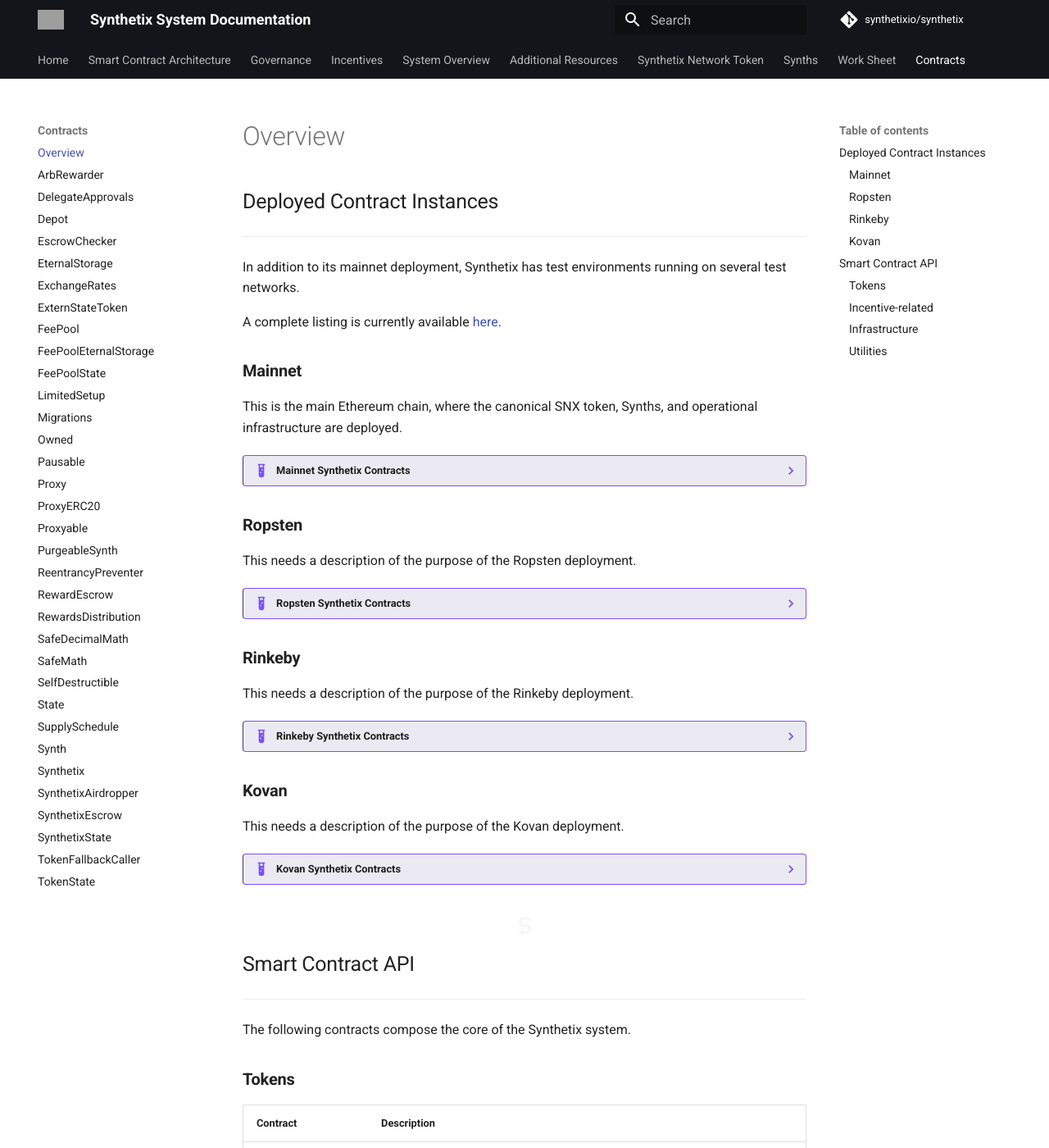
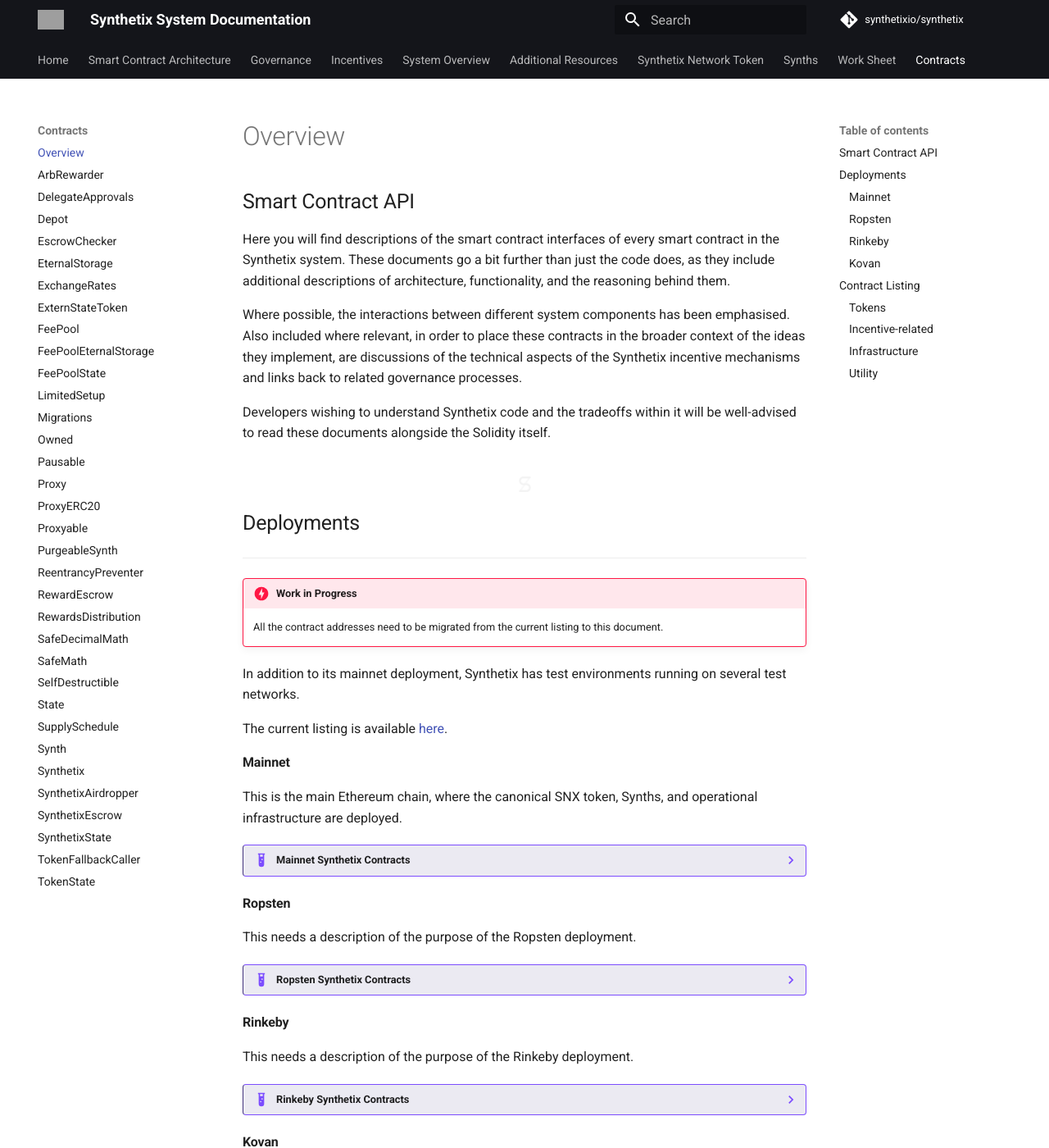
Before and after one commit to Synthetixio/synthetix, an MkDocs documentation site: the page built from docs/contracts/index.md, in a window 1280 px wide and 1400 px high. Shown: the whole window at 82% size. Built offline with MkDocs 1.6.1 and Material for MkDocs 9.7.7, drawn with Linux system fonts in a browser that asks for light colours; comment, search, counter and statistics services are not loaded; some of the changed text lies outside the part shown; grey boxes are pictures that could not be loaded.

Commit message:
Further cleanup of the contract overview page.

```diff
--- a/docs/contracts/index.md
+++ b/docs/contracts/index.md
@@ -1,35 +1,48 @@
 # Overview
 
-## Deployed Contract Instances
+## Smart Contract API
+
+Here you will find descriptions of the smart contract interfaces of every smart contract in the Synthetix system. These documents go a bit further than just the code does, as they include additional descriptions of architecture, functionality, and the reasoning behind them.
+
+Where possible, the interactions between different system components has been emphasised. Also included where relevant, in order to place these contracts in the broader context of the ideas they implement, are discussions of the technical aspects of the Synthetix incentive mechanisms and links back to related governance processes.
+
+Developers wishing to understand Synthetix code and the tradeoffs within it will be well-advised to read these documents alongside the Solidity itself.
+
+<section-sep />
+
+## Deployments
 
 ---
 
+!!! danger "Work in Progress"
+    All the contract addresses need to be migrated from the current listing to this document.
+
 In addition to its mainnet deployment, Synthetix has test environments running on several test networks.
 
-A complete listing is currently available [here](https://developer.synthetix.io/api/docs/deployed-contracts.html).
+The current listing is available [here](https://developer.synthetix.io/api/docs/deployed-contracts.html).
 
-### Mainnet
+#### Mainnet
 
 This is the main Ethereum chain, where the canonical SNX token, Synths, and operational infrastructure are deployed.
 
 ??? example "Mainnet Synthetix Contracts"
     All the addresses need to be migrated to here.
 
-### Ropsten
+#### Ropsten
 
 This needs a description of the purpose of the Ropsten deployment.
 
 ??? example "Ropsten Synthetix Contracts"
     All the addresses need to be migrated to here.
 
-### Rinkeby
+#### Rinkeby
 
 This needs a description of the purpose of the Rinkeby deployment.
 
 ??? example "Rinkeby Synthetix Contracts"
     All the addresses need to be migrated to here.
 
-### Kovan
+#### Kovan
 
 This needs a description of the purpose of the Kovan deployment.
 
@@ -38,11 +51,11 @@
 
 <section-sep />
 
-## Smart Contract API
+## Contract Listing
 
 ---
 
-The following contracts compose the core of the Synthetix system.
+The following contracts compose the core of the Synthetix system. These underlie the various [integrations and dapps](../#integrations-and-dapps) created by Synthetix and others.
 
 ### Tokens
 
@@ -81,7 +94,7 @@
 [`Depot`](Depot.md) | A vendor contract that allows users to exchange their ETH for sUSD or SNX, or their sUSD for SNX. It also allows users to deposit SNX to be sold in exchange for sUSD.
 [ArbRewarder](ArbRewarder.md) | A contract which automates the process of arbitraging the ETH/sETH price on UniSwap through Synthetix conversion functions.
 
-### Utilities
+### Utility
 
 Contract | Description
 ---------|------------
```
Also changed, not shown: docs/governance.md (+2 -2 lines).
